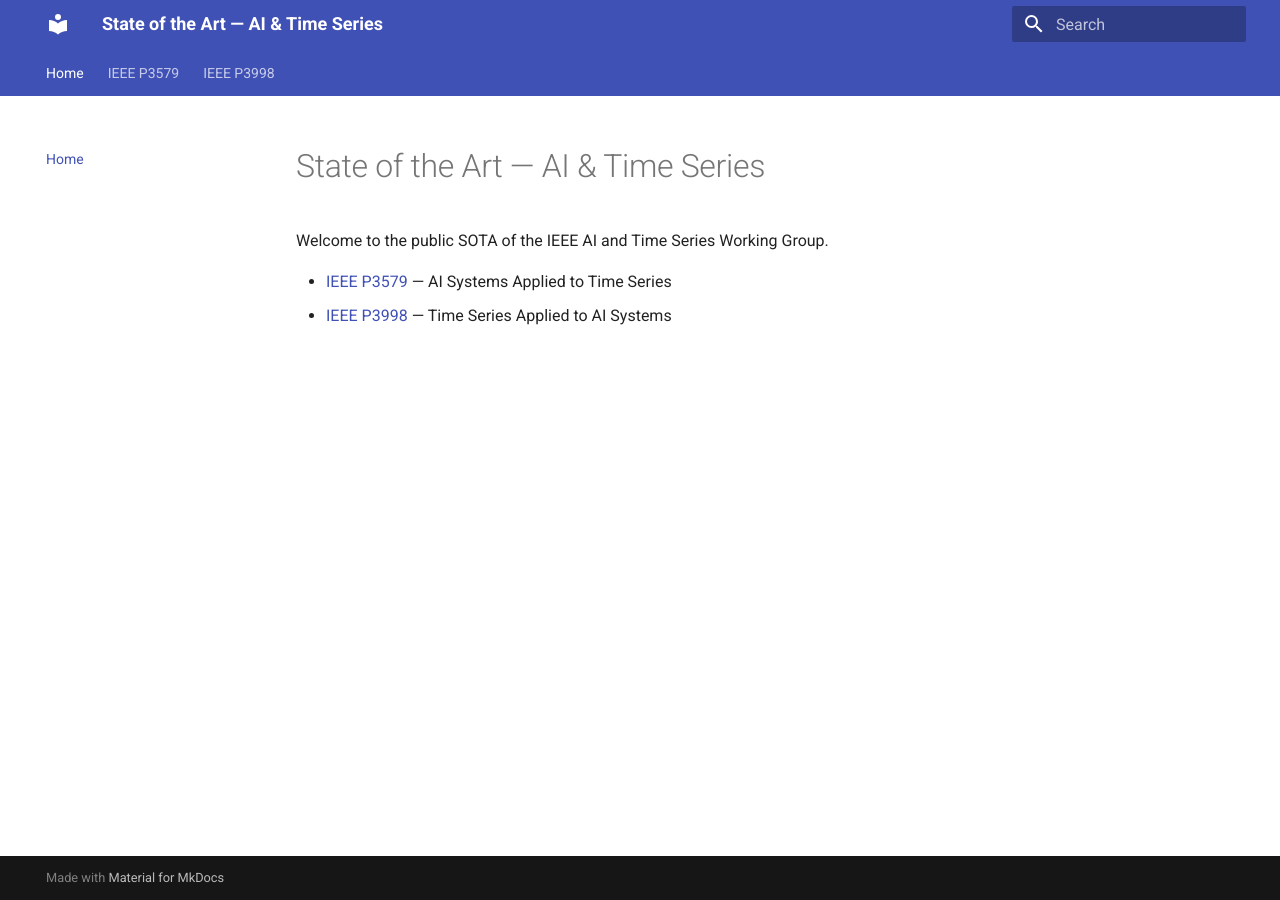
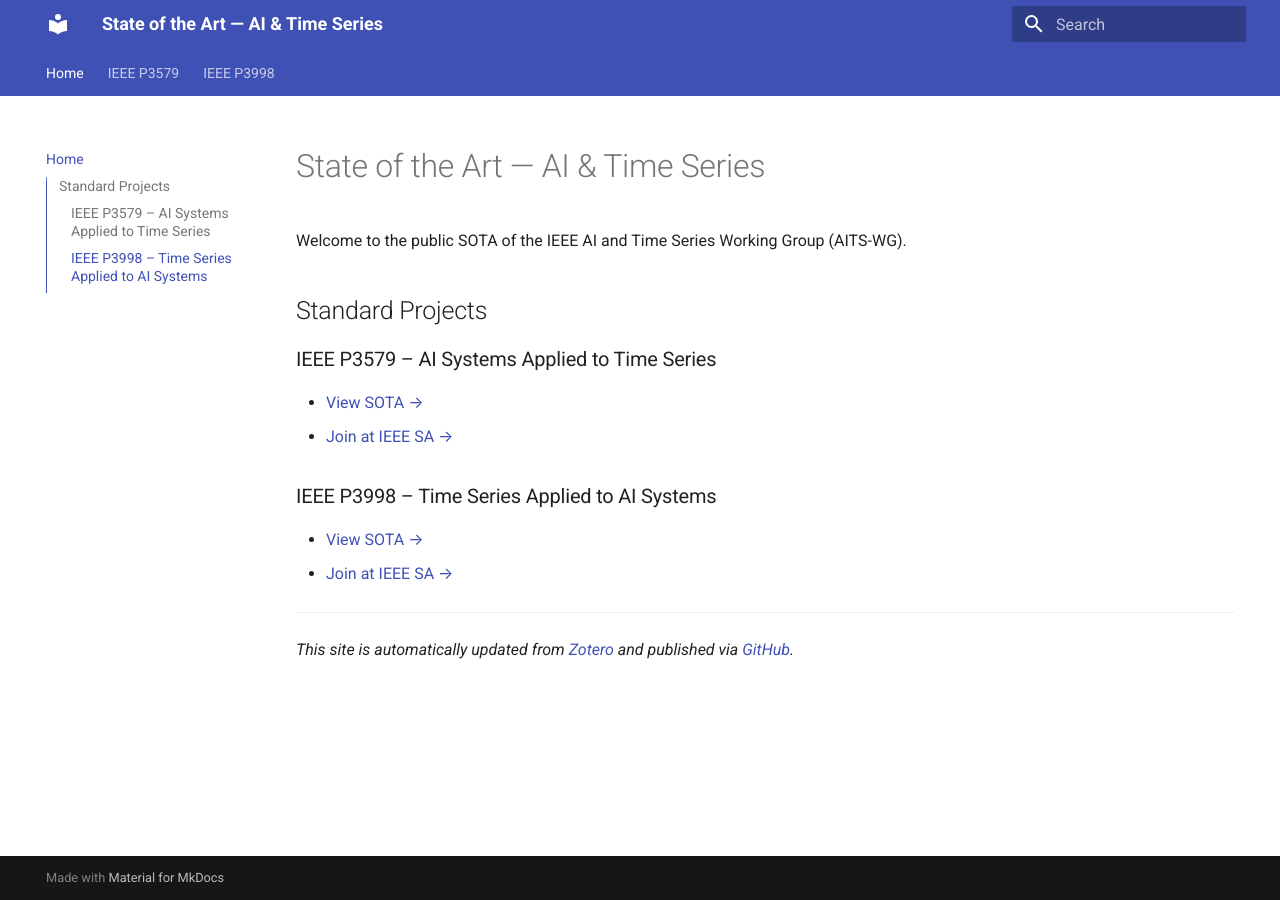
Before and after one commit to aitimeseries/SOTA, an MkDocs documentation site: the page built from docs/index.md, in a window 1280 px wide. Built offline with MkDocs 1.6.1 and Material for MkDocs 9.7.7, drawn with Linux system fonts in a browser that asks for light colours.

Commit message:
Enhance documentation with project details and links

```diff
--- a/docs/index.md
+++ b/docs/index.md
@@ -1,6 +1,17 @@
 # State of the Art — AI & Time Series
 
-Welcome to the public SOTA of the IEEE AI and Time Series Working Group.
+Welcome to the public SOTA of the IEEE AI and Time Series Working Group (AITS-WG).
 
-- [IEEE P3579](p3579/index.md) — AI Systems Applied to Time Series
-- [IEEE P3998](p3998/index.md) — Time Series Applied to AI Systems
+## Standard Projects
+
+### IEEE P3579 – AI Systems Applied to Time Series
+- [View SOTA →](p3579/index.md)
+- [Join at IEEE SA →](http://p3579.aitimeseries.com)
+
+### IEEE P3998 – Time Series Applied to AI Systems
+- [View SOTA →](p3998/index.md)
+- [Join at IEEE SA →](http://p3998.aitimeseries.com)
+
+---
+
+*This site is automatically updated from [Zotero](https://www.zotero.org) and published via [GitHub](https://github.com/aitimeseries).*
```
